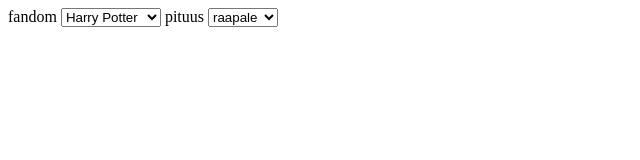
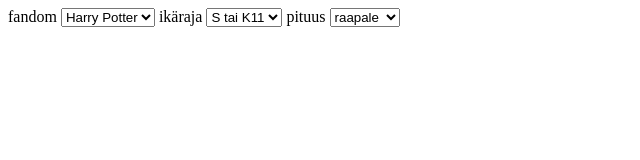
Before and after one commit to mimamuAO3/mimamuAO3.github.io, a plain HTML site: page index.html in a window 1280 px wide. Shown: the whole page, without its empty margins (0-640 px from the left). Drawn offline with Linux system fonts and the light colour scheme.

Commit message:
Update index.html

```diff
--- a/index.html
+++ b/index.html
@@ -14,10 +14,19 @@ fandom
 
  <option value="1">Harry Potter</option>
  <option value="2">Star Wars</option>
- <option value="3">Hetalia</option>
- <option value="3">Hyviä enteitä</option>
+ <option value="3">rare</option>
 
 </select>
+
+ikäraja
+<select>
+
+ <option value="1">S tai K11</option>
+ <option value="2">K15</option>
+ <option value="3">K18</option>
+
+</select>
+
 
 pituus
 <select>
```
